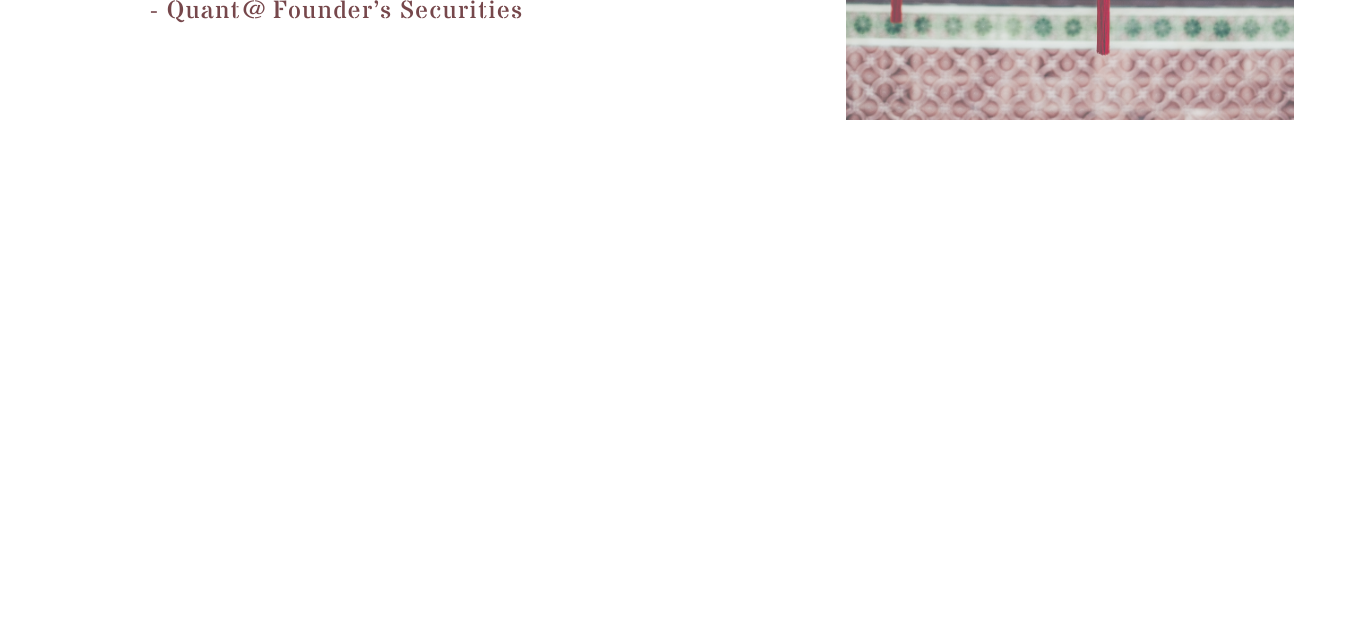
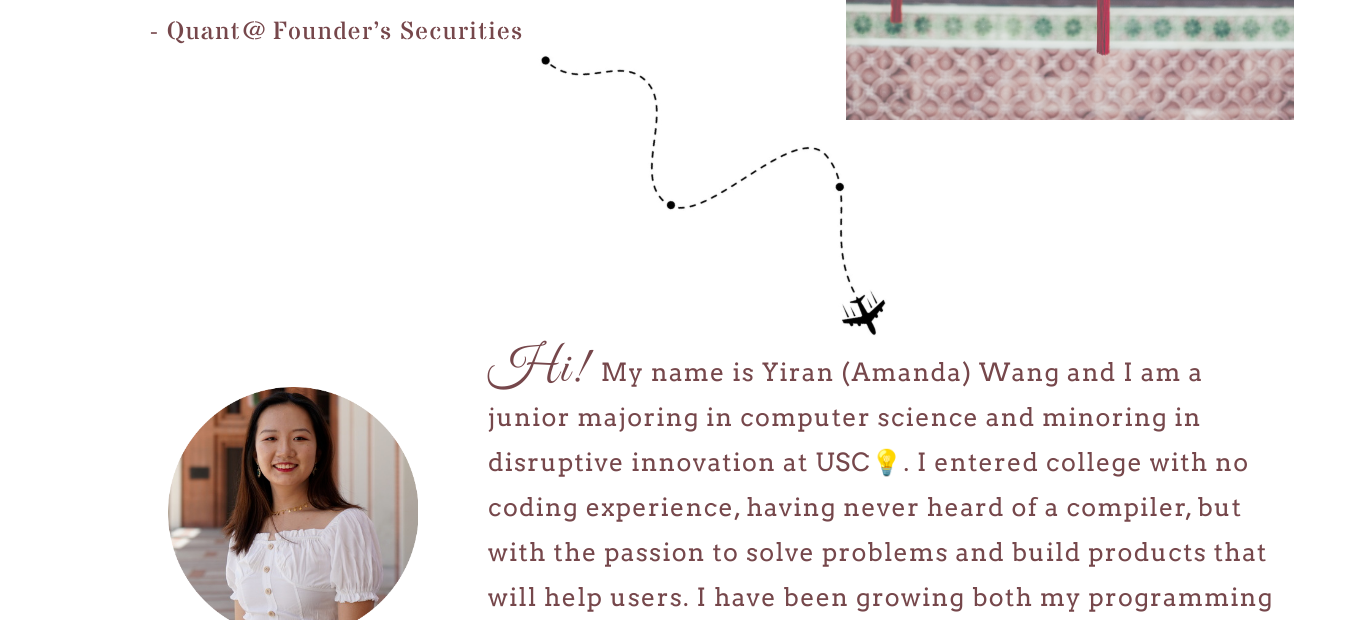
Before and after one commit to wangyira/personal-website, a Gatsby site: page / in a window 1280 px wide. Shown: the part 713-1333 px from the top of the page, 1348 px wide, since content can reach past the window. Before the commit the page ends 833 px from the top, so only its background shows below. Built offline with nearby package versions, Linux system fonts and the light colour scheme; Gatsby itself is replaced by a stand-in of ours.

Commit message:
added headshot and first paragraph

```diff
--- a/gatsby-config.js
+++ b/gatsby-config.js
@@ -31,7 +31,7 @@ module.exports = {
     {
       resolve: `gatsby-plugin-google-fonts`,
       options: {
-        fonts: [`Stardos Stencil`, `Great Vibes`],
+        fonts: [`Stardos Stencil`, `Great Vibes`, `Arvo`],
         display: "swap",
       },
     },
--- /dev/null
+++ b/src/components/intro.js
@@ -0,0 +1,42 @@
+import { Link } from "gatsby"
+import React from "react"
+import { useStaticQuery, graphql } from "gatsby"
+import Img from "gatsby-image"
+
+const Intro = () => {
+  const data = useStaticQuery(graphql`
+    query {
+      headshot: file(relativePath: { eq: "headshot.png" }) {
+        childImageSharp {
+          fluid(maxWidth: 300) {
+            ...GatsbyImageSharpFluid
+          }
+        }
+      }
+    }
+  `)
+  return (
+    <div className="intro">
+      <div className="left-col">
+        <Img className="headshot" fluid={data.headshot.childImageSharp.fluid} />
+        <div className="resume">
+          <div className="word">Resume</div>
+        </div>
+      </div>
+      <div className="right-col">
+        <div className="skinny-paragraph">
+          <span>Hi! </span>My name is Yiran (Amanda) Wang and I am a junior
+          majoring in computer science and minoring in disruptive innovation at
+          USC💡. I entered college with no coding experience, having never heard
+          of a compiler, but with the passion to solve problems and build
+          products that will help users. I have been growing both my programming
+          skills and product senses through projects, clubs, and internships👩‍💻.
+          I love to create and build products that create positive impact and
+          alleviate users’ pain points.{" "}
+        </div>
+      </div>
+    </div>
+  )
+}
+
+export default Intro
--- a/src/pages/index.js
+++ b/src/pages/index.js
@@ -1,14 +1,33 @@
 import React from "react"
 import { Link } from "gatsby"
-
-import Layout from "../components/layout"
-import Image from "../components/image"
-import SEO from "../components/seo"
 import "../styles/styles.scss"
+import { useStaticQuery, graphql } from "gatsby"
+import Img from "gatsby-image"
 
 //import component
 import Header from "../components/header.js"
+import Intro from "../components/intro.js"
 
-const IndexPage = () => <Header></Header>
+const IndexPage = () => {
+  const data = useStaticQuery(graphql`
+    query {
+      plane: file(relativePath: { eq: "plane.png" }) {
+        childImageSharp {
+          fluid(maxWidth: 300) {
+            ...GatsbyImageSharpFluid
+          }
+        }
+      }
+    }
+  `)
+
+  return (
+    <div className="container">
+      <Header></Header>
+      <Img className="plane" fluid={data.plane.childImageSharp.fluid} />
+      <Intro></Intro>
+    </div>
+  )
+}
 
 export default IndexPage
--- a/src/styles/styles.scss
+++ b/src/styles/styles.scss
@@ -1,3 +1,4 @@
+.container {
   header {
     .nav-bar {
       display: flex;
@@ -79,3 +80,63 @@ header {
       color: #76474b;
     }
   }
+  .plane {
+    position: absolute;
+    width: 442.38px;
+    height: 192.44px;
+    left: 480px;
+    top: 800px;
+
+    transform: matrix(0.95, 0.33, 0.33, -0.95, 0, 0);
+  }
+  .intro {
+    display: flex;
+    justify-content: center;
+    position: absolute;
+    top: 1000px;
+    .left-col {
+      margin-top: 100px;
+      margin-left: 160px;
+      margin-right: 30px;
+      width: 250px;
+      .resume {
+        width: 180px;
+        height: 57px;
+        padding: 5px;
+        background: #dcb4ad;
+        border: 3px solid #76474b;
+        box-sizing: border-box;
+        border-radius: 10px;
+        margin-left: 30px;
+        margin-top: 30px;
+        .word {
+          margin-left: 25px;
+          font-family: Stardos Stencil, cursive;
+          font-size: 25px;
+          line-height: 50px;
+          letter-spacing: 0.1em;
+          text-transform: uppercase;
+          color: #76474b;
+        }
+      }
+    }
+    .right-col {
+      margin: 60px 60px 0px 40px;
+      width: 800px;
+      color: #76474b;
+
+      .skinny-paragraph {
+        span {
+          font-family: Great Vibes, cursive;
+          font-size: 50px;
+          line-height: 45px;
+          letter-spacing: 0.05em;
+        }
+        font-family: Arvo, serif;
+        font-size: 25px;
+        line-height: 45px;
+        letter-spacing: 0.05em;
+      }
+    }
+  }
+}
```
Also changed, not shown: src/images/headsh.png (added), src/images/headshot.png (added), src/images/plane.png (added). Lines whose indentation alone changed are shown as unchanged.
